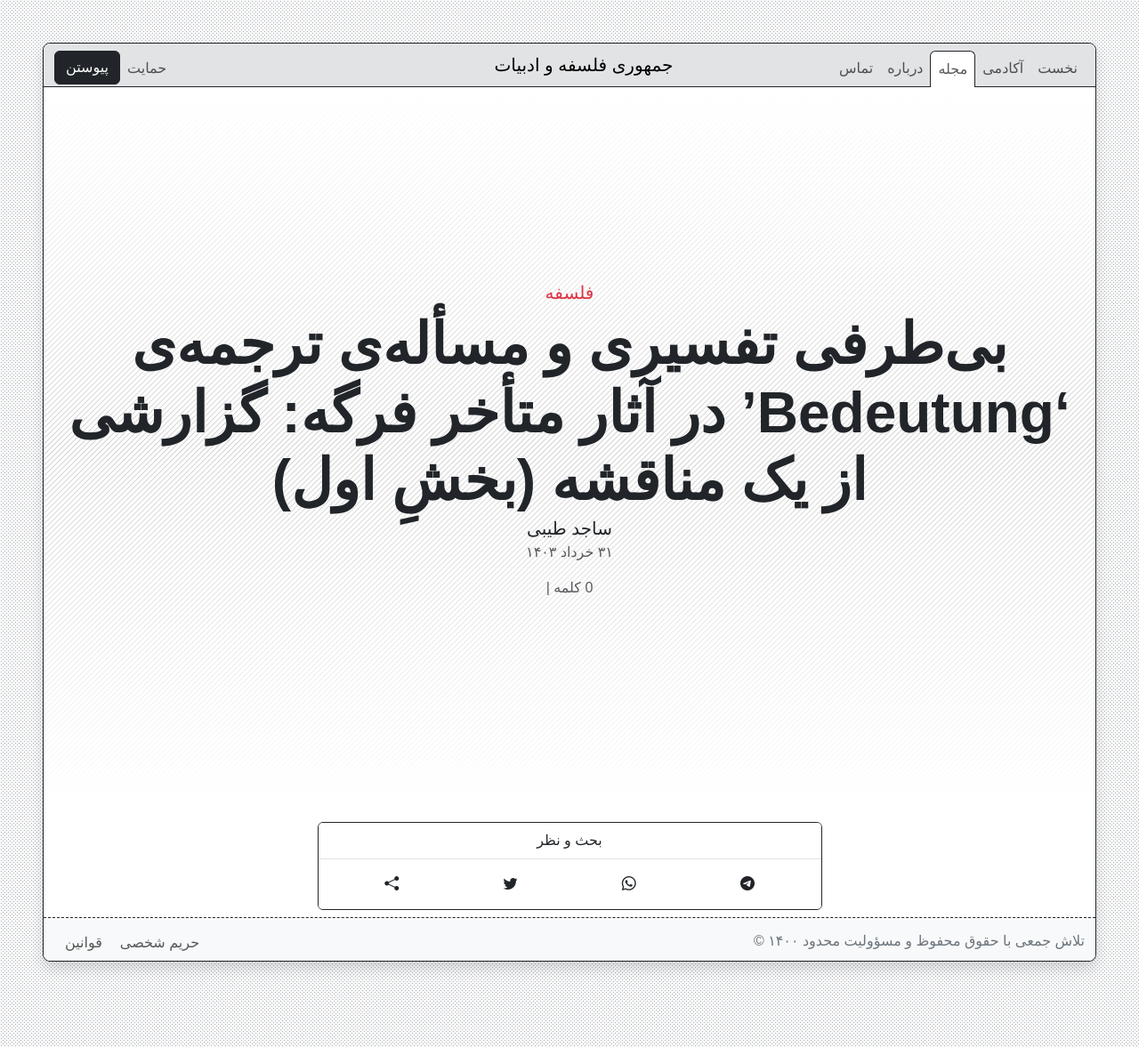
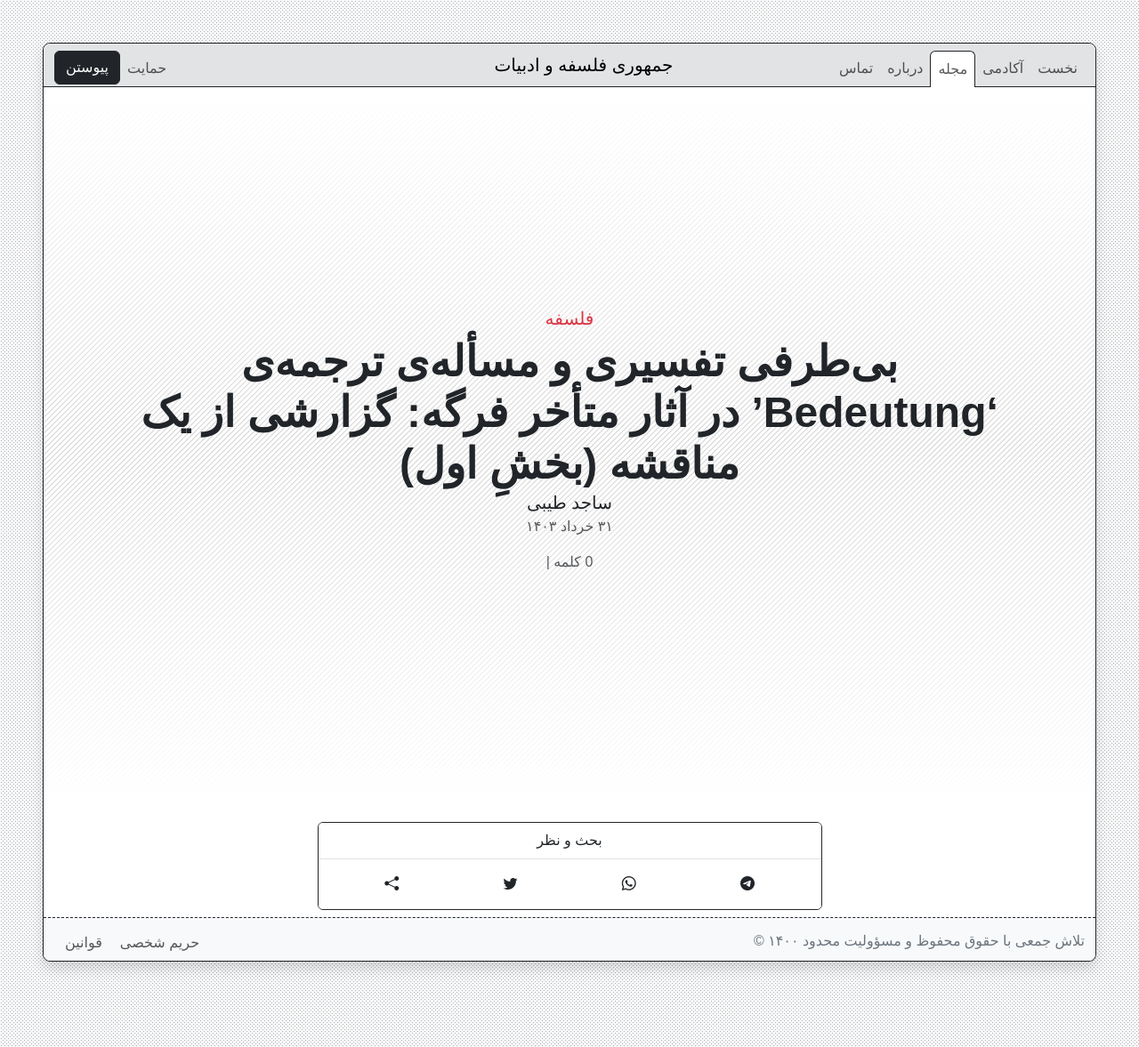
Before and after one commit to phicudemy/phicudemy.github.io, a Jekyll site: the page built from _posts/2024-06-21-fegebedeutung.md, in a window 1280 px wide. Shown: the whole page at 89% size. Built offline with Jekyll 4.4.1, drawn with Linux system fonts in a browser that asks for light colours; comment, search, counter and statistics services are not loaded; a style sheet for code colours, icons or effects is not loaded.

Commit message:
Update post.html

```diff
--- a/_layouts/post.html
+++ b/_layouts/post.html
@@ -16,7 +16,7 @@ jsFile: post.js
         <h5 class="text-danger">
           <a href="{{botcaturl}}" class="text-reset">{{botcat}}</a>
         </h5>
-        <h1 class="display-3 mb-0">{{page.title}}</h1>
+        <h1 class="display-5 px-5 mx-5 mb-0">{{page.title}}</h1>
         {% if page.people%}{% for author in page.people %}{% assign aut = site.people | where: 'relative_path', author | first %}
         {% if aut %}
         <a href="{{aut.url}}" class="text-reset lead"><strong>{{aut.title}}</strong></a>
```
